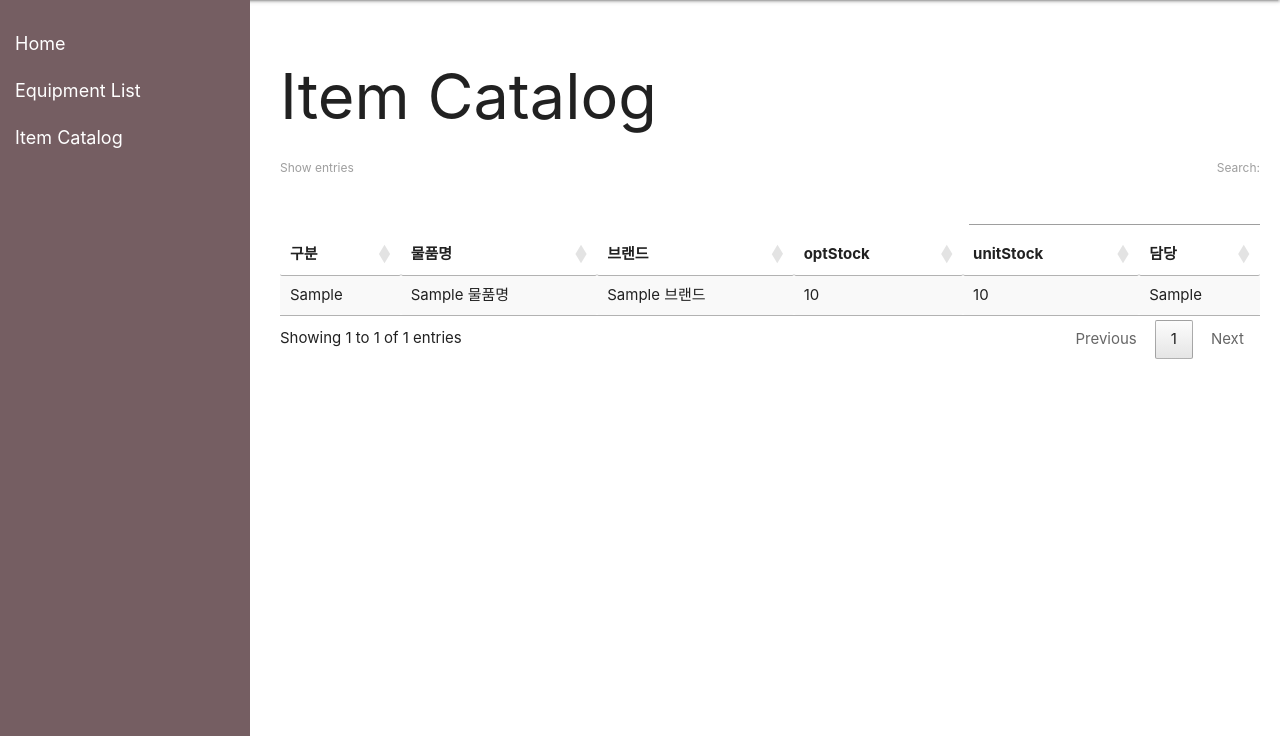
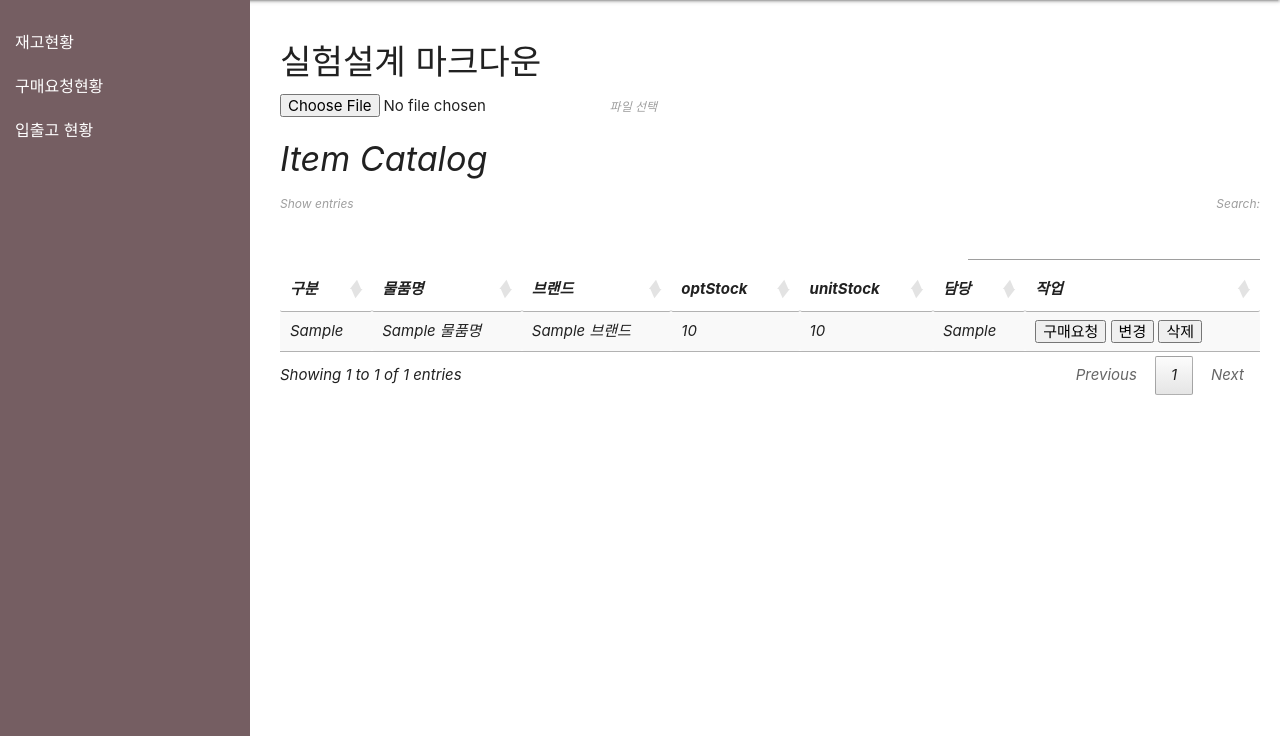
Before and after one commit to yoonsula/sblims_django, a Django app: template app/templates/app/item_catalog.html in a window 1280 px wide. Shown: the part 64-800 px from the top of the page. Run offline with Django 3.2, Linux system fonts and the light colour scheme; the template is opened without the code that fills it: most values are stand-ins (such as "Sample title", 1, 10 or a date in 2020); some libraries are stand-ins or nearby versions.

Commit message:
file upload

```diff
--- a/app/static/styles.css
+++ b/app/static/styles.css
@@ -88,7 +88,7 @@
 .sidebar a {
     padding: 10px 15px;
     text-decoration: none;
-    font-size: 18px;
+    font-size: 16px;
     color: white;
     display: block;
 }
@@ -101,3 +101,29 @@
     margin-left: 260px; /* Same as the width of the sidebar */
     padding: 20px;
 }
+
+.profile_img_upload{
+    width: 0.1px;
+	height: 0.1px;
+	opacity: 0;
+	overflow: hidden;
+	position: absolute;
+	z-index: -1;
+}
+
+.profile_img_upload + label {
+    border: 1px solid #d9e1e8;
+    background-color: #fff;
+    color: #2b90d9;
+    border-radius: 2rem;
+    padding: 8px 17px 8px 17px;
+    font-weight: 500;
+    font-size: 15px;
+    box-shadow: 1px 2px 3px 0px #f2f2f2;
+    outline: none;
+}
+
+.profile_img_upload:focus + label,
+.profile_img_upload + label:hover {
+    cursor: pointer;
+}
--- a/app/templates/app/item_catalog.html
+++ b/app/templates/app/item_catalog.html
@@ -23,12 +23,15 @@
       </div>
     </nav>
     <div class="sidebar">
-        <a href="{% url 'home' %}">Home</a>
-        <a href="{% url 'equipment_list' %}">Equipment List</a>
-        <a href="{% url 'item_catalog' %}">Item Catalog</a>
+        <a href="{% url 'item_catalog' %}">재고현황</a>
+        <a href="{% url 'item_catalog' %}">구매요청현황</a>
+        <a href="{% url 'item_catalog' %}">입출고 현황</a>
     </div>
     <div class="content">
-      <h1>Item Catalog</h1>
+      <h4>실험설계 마크다운</h4>
+      <input type='file' accept='image/jpg,image/png,image/jpeg,image/gif' id='profile_img_upload'/>
+      <label for='profile_img_upload'><i class="far fa-file-image"/>&nbsp;파일 선택</label>
+      <h4>Item Catalog</h4>
       <table id="equipment-table" class="display">
           <thead>
               <tr>
@@ -38,6 +41,7 @@
                   <th>optStock</th>
                   <th>unitStock</th>
                   <th>담당</th>
+                  <th>작업</th>
               </tr>
           </thead>
           <tbody>
@@ -49,6 +53,11 @@
                   <td>{{ item_catalog.optStock }}</td>
                   <td>{{ item_catalog.unitStock }}</td>
                   <td>{{ item_catalog.담당 }}</td>
+                  <td>
+                    <button>구매요청</button>
+                    <button>변경</button>
+                    <button>삭제</button>
+                  </td>
               </tr>
               {% endfor %}
           </tbody>
```
Also changed, not shown: app/templates/app/equipment_list.html (+9 -4 lines).
